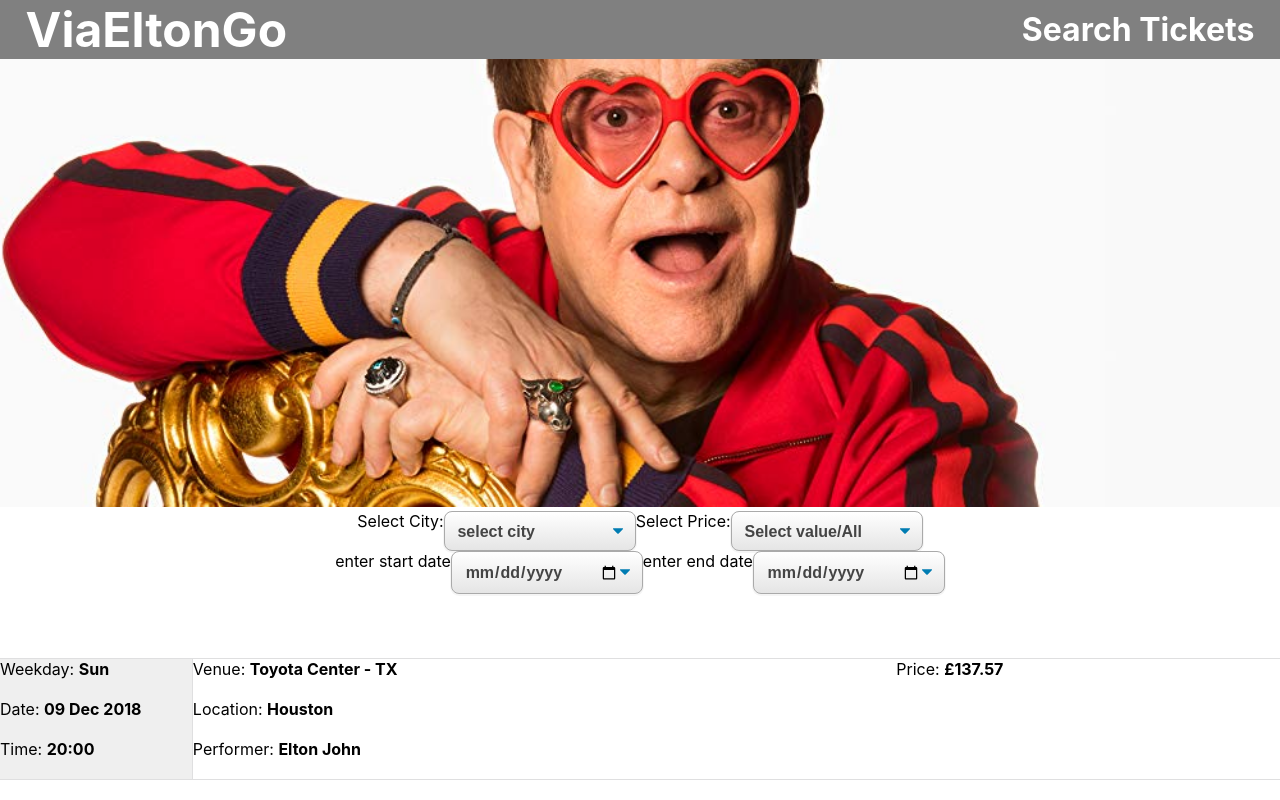
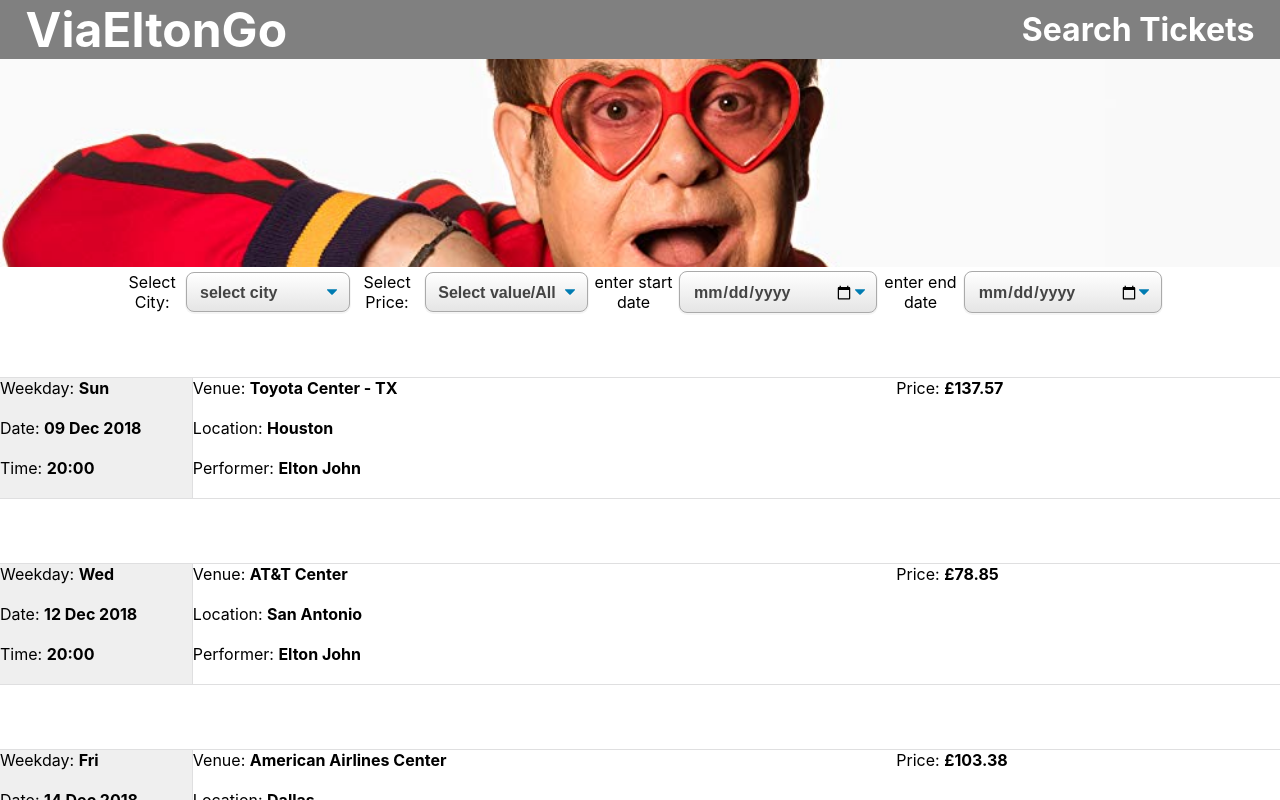
Before and after one commit to jerquinigo/viagogo-tickets, a React (Create React App) app: page /search in a window 1280 px wide. Shown: the top 800 px of the page. Built offline with nearby package versions, Linux system fonts and the light colour scheme.

Commit message:
fixed the select tags for the search to be more presentable

```diff
--- a/src/CSS/Search.css
+++ b/src/CSS/Search.css
@@ -4,9 +4,9 @@
 }
 .eltonBannerPic {
   width: 100vw;
-  height: 28em;
+  height: 13em;
   object-fit: cover;
-  object-position: 51% 25%;
+  object-position: 50% 18%;
 }
 
 .innerSearchContainer {
@@ -21,6 +21,15 @@
 .selectionInput {
   display: flex;
   justify-content: center;
+  /* margin-left: 5%;
+  margin-right: 5%; */
+  align-items: center;
+}
+.selectionContainer {
+  width: 100%;
+  display: flex;
+  flex-direction: row;
+  justify-content: center;
 }
 
 .selectTag {
@@ -31,7 +40,7 @@
   color: #444;
   line-height: 1.3;
   padding: 0.6em 1.4em 0.5em 0.8em;
-  width: 15%;
+  width: 42%;
   max-width: 100%;
   box-sizing: border-box;
   margin: 0;
@@ -52,6 +61,9 @@
 .calendarInputDiv {
   display: flex;
   justify-content: center;
+  /* margin-left: 5%;
+  margin-right: 5%; */
+  align-items: center;
 }
 
 .displayTicketInfoContainer {
--- a/src/Components/Search.js
+++ b/src/Components/Search.js
@@ -128,6 +128,7 @@ class Search extends Component {
           <div>
             <img className="eltonBannerPic" src={eltonBanner} alt="" />
           </div>
+          <div className="selectionContainer">
             <div className="selectionInput">
               <span>Select City: </span>
               <select
@@ -152,6 +153,7 @@ class Search extends Component {
               </select>
             </div>
             {this.calendarInputs()}
+          </div>
           {(!this.state.price && !this.state.location) ||
           (this.state.price === "Select value/All" ||
             this.state.location === "select city") ? (
```
Lines whose indentation alone changed are shown as unchanged.
